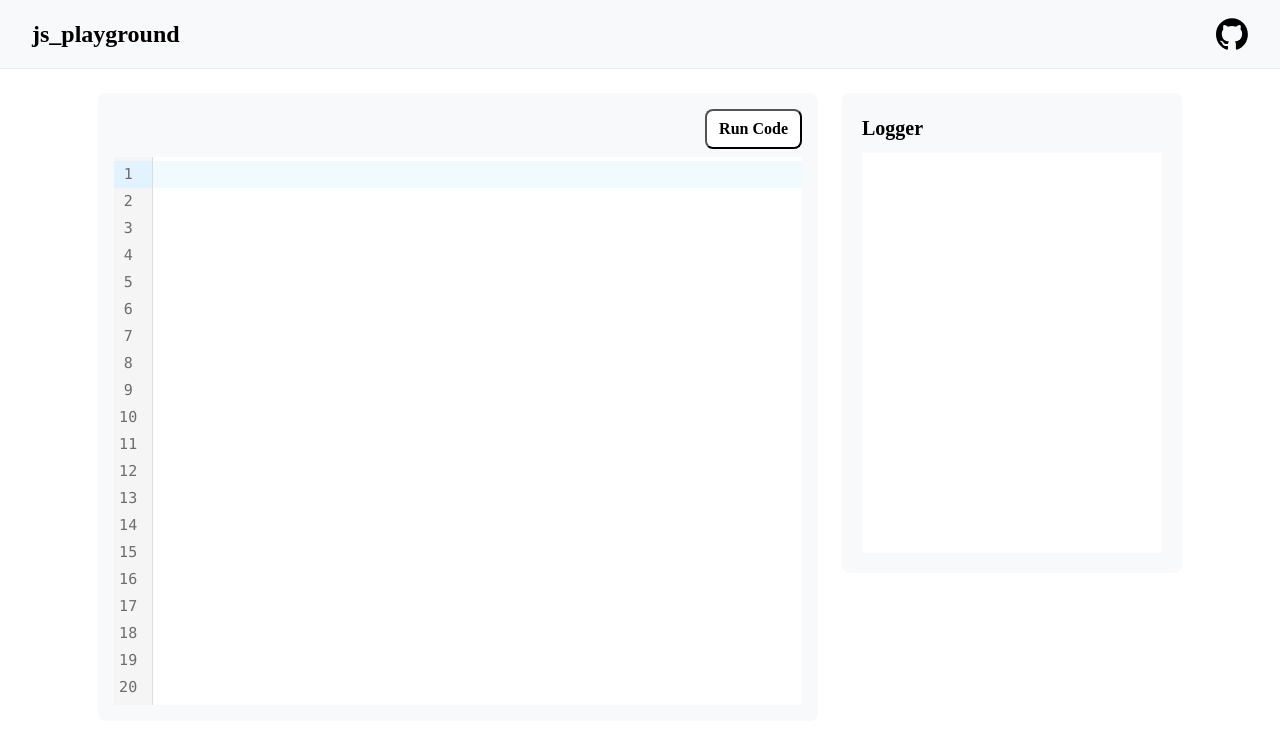
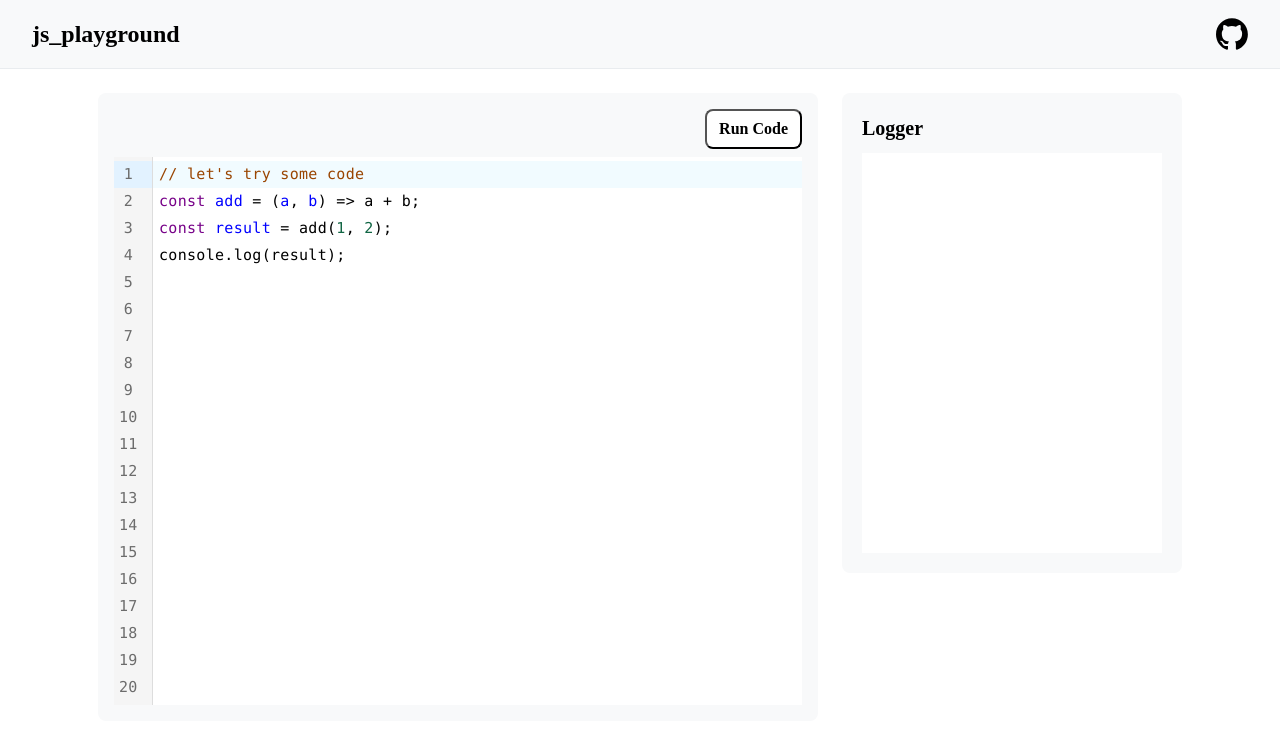
Before and after one commit to taga3s/quickjs-sandbox, a Preact app in the folder web/: page / in a window 1280 px wide. Shown: the top 732 px of the page. Built offline with nearby package versions, Linux system fonts and the light colour scheme.

Commit message:
feat(web): add initial code and format

```diff
--- a/web/src/features/editor/Editor.tsx
+++ b/web/src/features/editor/Editor.tsx
@@ -4,12 +4,18 @@ import { useJSEditor } from "./hooks/useJSEditor";
 import { useRunCode } from "./hooks/useRunCode";
 import type { FC } from "preact/compat";
 
+const INITIAL_CODE = `// let's try some code
+const add = (a, b) => a + b;
+const result = add(1, 2);
+console.log(result);
+`;
+
 type Props = {
 	handleLogger: (messages: string[]) => void;
 };
 
 const Editor: FC<Props> = ({ handleLogger }) => {
-	const [code, setCode] = useState<string>("");
+	const [code, setCode] = useState<string>(INITIAL_CODE);
 	const { editor } = useJSEditor({ code, setCode });
 	const { runJS } = useRunCode();
 
@@ -21,7 +27,11 @@ const Editor: FC<Props> = ({ handleLogger }) => {
 	return (
 		<div className={editorStyle.container}>
 			<div class={editorStyle.buttonGroup}>
-				<button type="button" className={editorStyle.runButton} onClick={handleClick}>
+				<button
+					type="button"
+					className={editorStyle.runButton}
+					onClick={handleClick}
+				>
 					Run Code
 				</button>
 			</div>
--- a/web/src/main.tsx
+++ b/web/src/main.tsx
@@ -4,5 +4,5 @@ import { App } from "./app.tsx";
 
 const app = document.getElementById("app");
 if (app) {
-  render(<App />, app);
+	render(<App />, app);
 }
```
